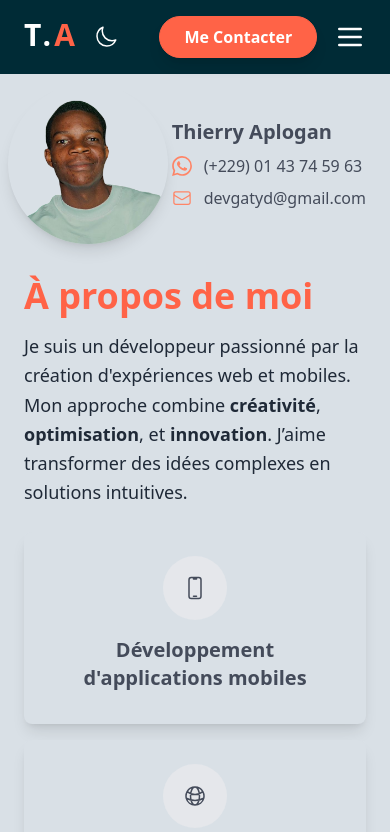
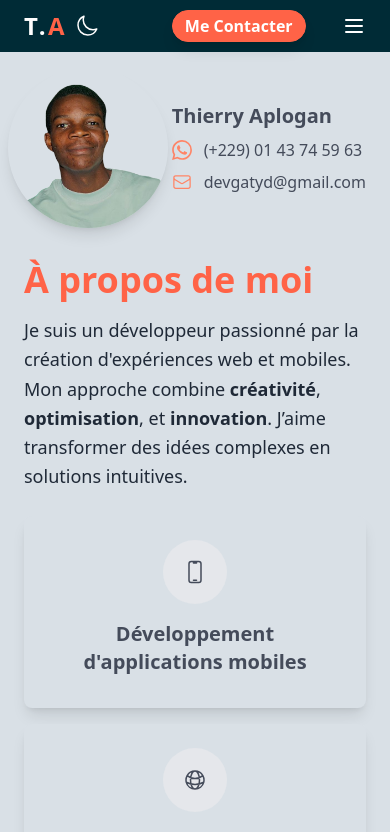
Before and after one commit to Gatyd/Gatyd.github.io, a Vue app: page / in a window 390 px wide. Shown: the top 832 px of the page. Built offline with nearby package versions, Linux system fonts and the light colour scheme.

Commit message:
Améliorations de l'UI et l'UX

```diff
--- a/src/components/about/AboutSection.vue
+++ b/src/components/about/AboutSection.vue
@@ -1,9 +1,10 @@
 <template>
-  <section
-    class="flex lg:flex-col xl:flex-row items-center justify-center mt-5 xl:mt-16 py-16" id="about">
+  <section class="flex lg:flex-col xl:flex-row items-center justify-center mt-[52px] md:mt-14 lg:mt-16 py-4 md:py-8 xl:py-16 pb-20"
+    id="about">
     <div class="container mx-auto grid grid-cols-1 lg:grid-cols-5 xl:grid-cols-3 gap-8 items-center">
 
-      <div class="flex flex-row lg:flex-col lg:col-span-2 xl:col-span-1 justify-between md:justify-start items-center ps-2 pe-6 lg:ps-6 lg:pe-6 ">
+      <div
+        class="flex flex-row lg:flex-col lg:col-span-2 xl:col-span-1 justify-between md:justify-start items-center ps-2 pe-6 lg:ps-6 lg:pe-6 ">
         <div
           class="w-40 h-40 lg:w-96 lg:h-96 lg:mx-auto rounded-full overflow-hidden shadow-lg transform hover:scale-105 hover:rotate-3 transition-transform duration-500 ease-out"
           @mouseover="animateImage" @mouseleave="resetImage">
@@ -12,7 +13,8 @@
         <div class="mt-2 md:ms-5 lg:ms-0">
           <span class="text-xl font-bold lg:hidden">Thierry Aplogan</span>
           <div class="md:flex md:flex-row lg:hidden xl:block xl:flex-col md:gap-10 lg:gap-0">
-            <Social href="https://wa.me/+22943745963" target="blank" :icon="WhatsapIcon" label="(+229) 01 43 74 59 63" />
+            <Social href="https://wa.me/+22943745963" target="blank" :icon="WhatsapIcon"
+              label="(+229) 01 43 74 59 63" />
             <Social href="mailto:devgatyd@gmail.com" :icon="MailIcon" label="devgatyd@gmail.com" />
           </div>
         </div>
@@ -35,9 +37,9 @@
           J’aime transformer des idées complexes en solutions intuitives.
         </p>
         <div class="hidden lg:flex lg:gap-10 xl:hidden ">
-            <Social href="https://wa.me/+22943745963" target="blank" :icon="WhatsapIcon" label="(+229) 01 43 74 59 63" />
-            <Social href="mailto:devgatyd@gmail.com" :icon="MailIcon" label="devgatyd@gmail.com" />
-          </div>
+          <Social href="https://wa.me/+22943745963" target="blank" :icon="WhatsapIcon" label="(+229) 01 43 74 59 63" />
+          <Social href="mailto:devgatyd@gmail.com" :icon="MailIcon" label="devgatyd@gmail.com" />
+        </div>
         <div class="grid grid-cols-1 md:grid-cols-2 gap-4 lg:hidden xl:grid">
           <ServiceCard v-for="(service, index) in services" :key="index" :icon="service.icon" :title="service.title" />
         </div>
--- a/src/components/header/ColorModeButton.vue
+++ b/src/components/header/ColorModeButton.vue
@@ -12,7 +12,7 @@ const toggleDarkMode = () => {
 
 <template>
     <button @click="toggleDarkMode"
-        class="w-10 h-10 ms-2 flex items-center justify-center rounded-full transition duration-300">
+        class="ms-2 flex items-center justify-center rounded-full transition duration-300">
         <span v-if="!isDarkMode" class="material-icons text-white">
             <svg xmlns="http://www.w3.org/2000/svg" fill="none" viewBox="0 0 24 24" stroke-width="1.5"
                 stroke="currentColor" class="size-6">
--- a/src/components/header/PHeader.vue
+++ b/src/components/header/PHeader.vue
@@ -75,8 +75,8 @@ onUnmounted(() => {
 
 <template>
     <header class="header opacity-20 fixed top-0 left-0 w-full z-50 bg-primary dark:bg-white" >
-        <div class="container mx-auto px-6 py-4 flex justify-between items-center">
-            <div class="logo flex text-3xl font-extrabold tracking-widest">
+        <div class="container mx-auto px-6 py-2.5 flex justify-between items-center">
+            <div class="logo flex text-2xl md:text-3xl font-extrabold tracking-widest">
                 <a href="#accueil" class="hover:text-accent text-white dark:text-gray-800 transition">T.<span
                         class="text-accent hover:text-black">A</span></a>
                 <ColorModeButton />
@@ -87,18 +87,18 @@ onUnmounted(() => {
             </nav>
 
             <div class="flex items-center space-x-4">
-                <a class="contact bg-accent text-white font-semibold py-2 px-6 rounded-full shadow-lg transition border border-accent hover:bg-transparent hover:text-accent"
+                <a class="contact bg-accent text-white font-semibold py-[3px] md:py-1.5 px-3 md:px-4.5 lg:py-2 lg:px-6 rounded-full shadow-lg transition border border-accent hover:bg-transparent hover:text-accent"
                     href="#contact">
                     Me Contacter
                 </a>
             </div>
 
             <button @click="toggleMenu" class="md:hidden text-primary-dark dark:text-primary-light">
-                <svg xmlns="http://www.w3.org/2000/svg" class="h-8 w-8 text-white dark:text-gray-dark" fill="none" viewBox="0 0 24 24"
+                <svg xmlns="http://www.w3.org/2000/svg" class="h-6 w-6 md:h-8 md:w-8 text-white dark:text-gray-dark" fill="none" viewBox="0 0 24 24"
                     stroke="currentColor" v-if="!isMenuOpen">
                     <path stroke-linecap="round" stroke-linejoin="round" stroke-width="2" d="M4 6h16M4 12h16M4 18h16" />
                 </svg>
-                <component :is="CloseIcon" class="size-6 text-white dark:text-gray-dark" v-else></component>
+                <component :is="CloseIcon" class="size-5 md:size-6 text-white dark:text-gray-dark" v-else></component>
             </button>
         </div>
         <div v-if="isMenuOpen"
--- a/src/components/skills/SkillsSection.vue
+++ b/src/components/skills/SkillsSection.vue
@@ -99,9 +99,11 @@ onMounted(() => {
                 start: "top 80%",
                 end: "top 20%",
             },
-            opacity: 1, y: 0,
+            opacity: 1,
+            y: 0,
             stagger: 0.3,
             duration: 2,
+            ease: "power2.out"
         }
     )
     gsap.fromTo(
@@ -116,9 +118,11 @@ onMounted(() => {
                 start: "top 80%",
                 end: "top 20%"
             },
-            opacity: 1, y: 0,
+            opacity: 1,
+            y: 0,
             stagger: 0.3,
-            duration: 2
+            duration: 2,
+            ease: "power2.out"
         }
     )
 })
--- a/src/components/skills/TechCard.vue
+++ b/src/components/skills/TechCard.vue
@@ -31,9 +31,13 @@ onMounted(() => {
     repeat: -1,
     yoyo: true
   });
-  tippy(techCard.value, {
-    content: props.description,
-    placement: 'top'
+  gsap.delayedCall(2, () => {
+    gsap.to(techCard.value, {
+      y: "+=6",
+      duration: 1,
+      repeat: -1,
+      yoyo: true
+    });
   });
 });
 </script>
```
